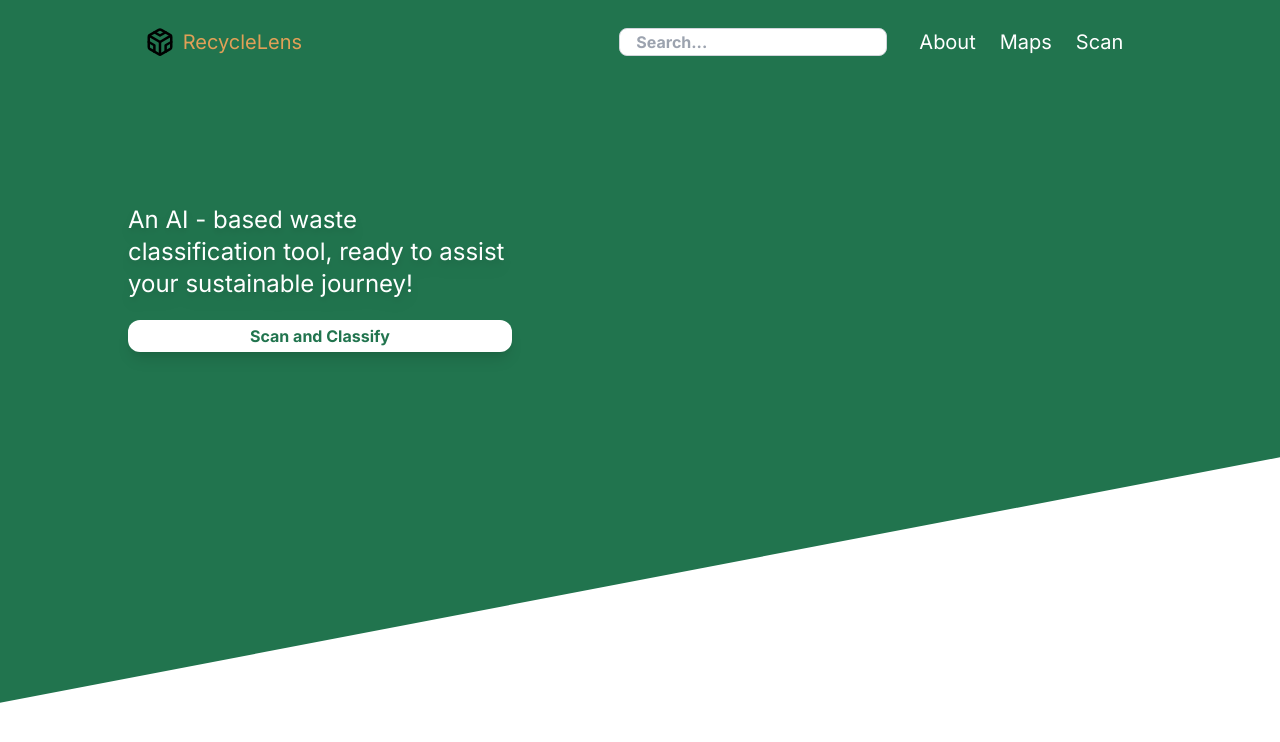
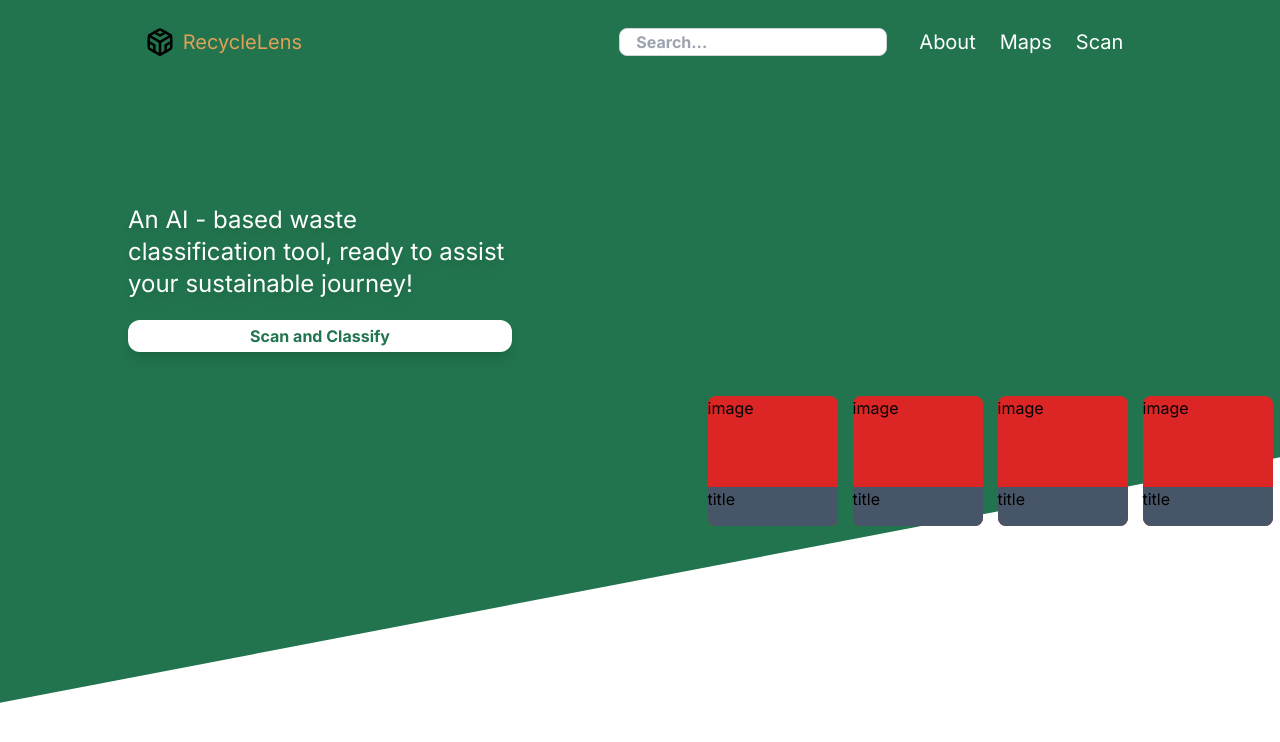
Before and after one commit to diandranpn/RecycleLens, a Next.js app in the folder frontend/: page / in a window 1280 px wide. Shown: the top 742 px of the page. Built offline with nearby package versions, Linux system fonts and the light colour scheme.

Commit message:
feat: carousell set up

```diff
--- a/frontend/package.json
+++ b/frontend/package.json
@@ -12,7 +12,8 @@
     "next": "14.2.3",
     "react": "^18",
     "react-dom": "^18",
-    "react-icons": "^5.2.1"
+    "react-icons": "^5.2.1",
+    "swiper": "^11.1.3"
   },
   "devDependencies": {
     "postcss": "^8",
--- a/frontend/src/app/page.js
+++ b/frontend/src/app/page.js
@@ -1,6 +1,7 @@
 import Navbar from "@/components/molekul/navbar";
 import Logo from "../../public/bg-main.svg";
 import Image from "next/image";
+import Carousell from "@/components/molekul/carousell";
 
 export default function Home() {
   return (
@@ -19,8 +20,6 @@ export default function Home() {
           {" "}
           Scan now{" "}
         </button>
-      </div>
-
         <div className="absolute top-0 left-0 z-[-1] w-full md:h-full h-[40vh] overflow-x-hidden">
           <Image
             src={Logo}
@@ -30,6 +29,12 @@ export default function Home() {
             className="md:min-w-[100vw] min-w-[400px]"
           />{" "}
         </div>
+      </div>
+      <div className="w-full flex justify-end">
+        <div className="my-11 w-[430px] md:w-[580px] md:relative md:right-0 mx-auto md:mr-0">
+          <Carousell />
+        </div>
+      </div>
     </main>
   );
 }
--- /dev/null
+++ b/frontend/src/components/atom/carousellCard.js
@@ -0,0 +1,13 @@
+import React from 'react'
+
+
+const CarousellCard = (row) => {
+  return (
+        <div className='w-[130px] h-[130px] bg-red-600 rounded-lg mx-auto'>
+            <div className='w-full h-[70%]'>image</div>
+            <div className='w-full h-[30%] bg-slate-600 rounded-b-lg'>title</div>
+        </div>
+  )
+}
+
+export default CarousellCard
--- /dev/null
+++ b/frontend/src/components/molekul/carousell.js
@@ -0,0 +1,47 @@
+"use client"
+
+import React, { useState, useEffect } from "react";
+import { Swiper, SwiperSlide } from "swiper/react";
+import CarousellCard from "../atom/carousellCard";
+import "swiper/css";
+
+const Carousell = () => {
+  const [slidesPerView, setSlidesPerView] = useState(3);
+
+  useEffect(() => {
+    const handleResize = () => {
+      if (window.innerWidth > 768) {
+        setSlidesPerView(4);
+      } else {
+        setSlidesPerView(3);
+      }
+    };
+
+    handleResize();
+
+    window.addEventListener("resize", handleResize);
+
+    return () => {
+      window.removeEventListener("resize", handleResize);
+    };
+  }, []);
+
+  const data = [1, 2, 3, 4, 5, 6, 7, 8, 9, 10];
+
+  return (
+    <Swiper
+      spaceBetween={0}
+      slidesPerView={slidesPerView}
+      onSlideChange={() => console.log("slide change")}
+      onSwiper={(swiper) => console.log(swiper)}
+    >
+      {data.map((row) => (
+        <SwiperSlide key={row}>
+          <CarousellCard />
+        </SwiperSlide>
+      ))}
+    </Swiper>
+  );
+};
+
+export default Carousell;
```
Also changed, not shown: 1 other file (tests, documents, lock files or other folders). Lines whose indentation alone changed are shown as unchanged.
